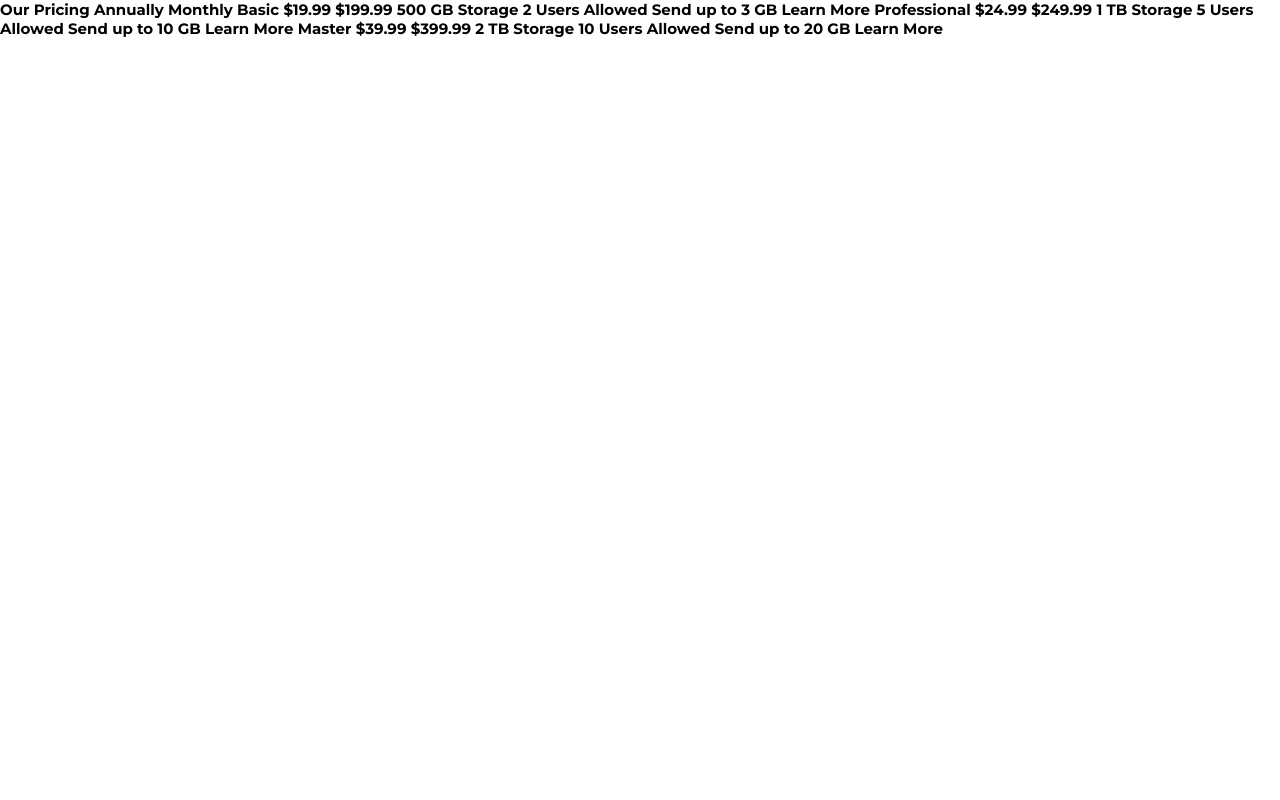
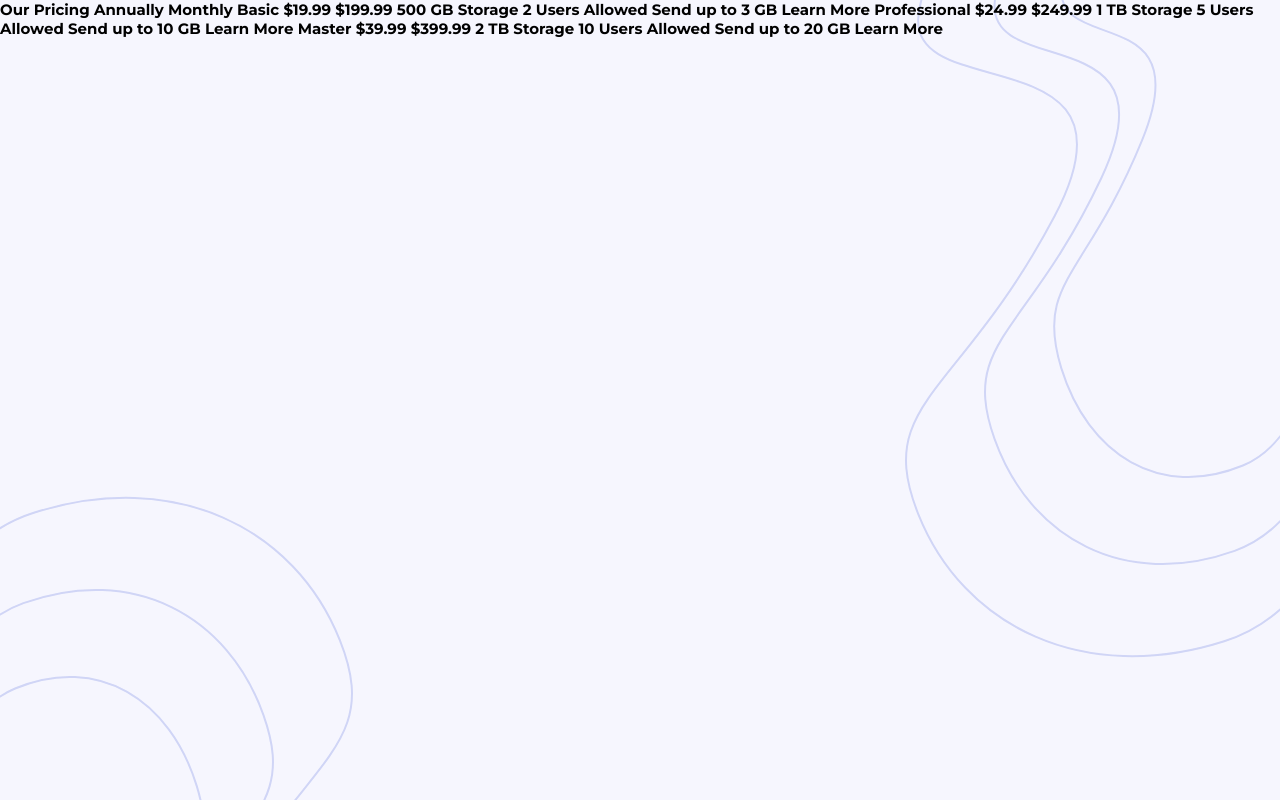
Before and after one commit to naiiiden/pricing-component-with-toggle, a plain HTML site: page index.html in a window 1280 px wide. Drawn offline with Linux system fonts and the light colour scheme.

Commit message:
background/background images

```diff
--- a/index.html
+++ b/index.html
@@ -8,7 +8,8 @@
   <title>Frontend Mentor | [Challenge Name Here]</title>
 </head>
 <body>
-
+  <img src="images/bg-top.svg" class="top" alt="">
+  <img src="images/bg-bottom.svg" class="bottom" alt="">
   Our Pricing
   Annually
   Monthly
--- a/style/style.scss
+++ b/style/style.scss
@@ -2,7 +2,7 @@
 
 // Linear Gradient: hsl(236, 72%, 79%) to hsl(237, 63%, 64%)
 
-$very-light-grayish-blue: hsl(240, 78%, 98%);
+$very-light-grayish-blue: hsl(240, 80%, 98%);
 $light-grayish-blue: hsl(234, 14%, 74%);
 $grayish-blue: hsl(233, 13%, 49%);
 $dark-grayish-blue: hsl(232, 13%, 33%);
@@ -19,9 +19,26 @@ body {
     position: relative;
     font-family: Montserrat, sans-serif;
     font-size: 15px;
+    background: $very-light-grayish-blue;
 }
 
 img {
     max-width: 100%;
     height: auto;
 }
+
+.top {
+    position: absolute;
+    top: 0;
+    right: 0;
+    z-index: -1;
+    user-select: none;
+}
+
+.bottom {
+    position: absolute;
+    bottom: 0;
+    left: 0;
+    z-index: -1;
+    user-select: none;
+}
```
Also changed, not shown: style/style.css, 1 other file.
